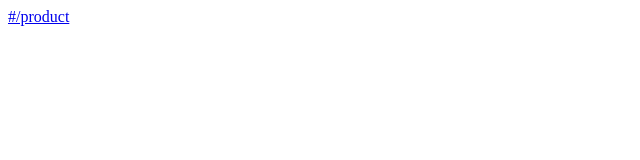
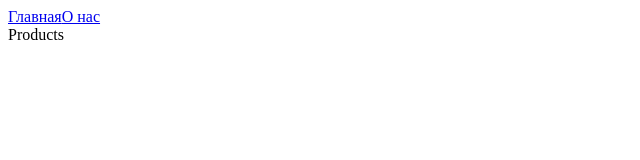
Before and after one commit to zavalitr12/pet-project, a website built with webpack: page src/index.html in a window 1280 px wide. Shown: the full height of the page, 0-640 px from the left. Built offline with nearby package versions, Linux system fonts and the light colour scheme.

Commit message:
router init

```diff
--- /dev/null
+++ b/src/about-us-page.js
@@ -0,0 +1,7 @@
+export function aboutUsPage() {
+    const el = document.createElement("div");
+
+    el.innerHTML = `<div>About us</div>`
+
+    return el
+}
--- /dev/null
+++ b/src/catalog-page.js
@@ -0,0 +1,7 @@
+export function catalogPage() {
+    const el = document.createElement("div");
+
+    el.innerHTML = `<div>Products</div>`
+
+    return el
+}
--- /dev/null
+++ b/src/error-page.js
@@ -0,0 +1,7 @@
+export function errorPage() {
+    const el = document.createElement("div");
+
+    el.innerHTML = `<div>404 not found</div>`
+
+    return el
+}
--- a/src/index.html
+++ b/src/index.html
@@ -7,6 +7,6 @@
     <title>Store</title>
 </head>
 <body>
-    <div id="app"></div>
+    <div id="root"></div>
 </body>
 </html>
--- a/src/index.js
+++ b/src/index.js
@@ -1,16 +1,28 @@
-import {router} from "./router.js";
+import { aboutUsPage } from "./about-us-page.js";
+import { catalogPage } from "./catalog-page.js";
+import { errorPage } from "./error-page.js";
+import { layout } from "./layout.js";
+import { router } from "./router.js";
 
 document.addEventListener("DOMContentLoaded", function () {
-    const rootElem = document.querySelector("#app");
+    const rootElem = document.querySelector("#root");
 
-    const link = document.createElement("a");
-    link.setAttribute("href", "#/product");
-    link.textContent = "#/product";
+    rootElem.appendChild(layout());
 
-    link.addEventListener("click", function (event) {
-        console.log(router);
+    router({
+        routes: [
+            {
+                path: "/",
+                component: catalogPage
+            },
+            {
+                path: "/aboutUs",
+                component: aboutUsPage
+            }
+        ],
+        rootElementSelector: ".layout-child",
+        errorPage: errorPage
     });
 
     rootElem.appendChild(link);
-    // comment
 });
--- /dev/null
+++ b/src/layout.js
@@ -0,0 +1,26 @@
+import { link } from "./router";
+
+export function layout() {
+    const el = document.createElement("div");
+    el.className = "layout";
+
+    const header = document.createElement("header");
+    header.appendChild(link({
+        class: "headerLink",
+        to: "/",
+        child: "Главная"
+    }));
+    header.appendChild(link({
+        class: "headerLink",
+        to: "/aboutUs",
+        child: "О нас"
+    }));
+
+    const page = document.createElement("div");
+    page.className = "layout-child";
+
+    el.append(header);
+    el.append(page);
+
+    return el;
+}
--- a/src/router.js
+++ b/src/router.js
@@ -1,3 +1,69 @@
-export const router = {
-    "/product": ""
+export const link = (options) => {
+    const linkEl = document.createElement("a");
+    linkEl.className = options.class ? options.class : "";
+    linkEl.href = options.to ? options.to : "";
+    linkEl.innerText = options.child;
+
+    linkEl.addEventListener("click", (event) => {
+        event.preventDefault();
+
+        if (window.location.pathname !== options.to) {
+            window.history.pushState(null, null, options.to);
+
+            const popstate = new PopStateEvent("popstate");
+            window.dispatchEvent(popstate);
+        }
+    });
+
+    return linkEl;
 }
+
+export const router = function (options) {
+    const { routes, rootElementSelector, errorPage } = options;
+
+    const rootElements = document.querySelectorAll(rootElementSelector);
+
+    if(rootElements.length === 0) {
+         throw new Error("can't find root element for router");
+    }
+
+    if (rootElements.length > 1) {
+        throw new Error("root element selector has to be unique for router");
+    }
+
+    const rootElement = rootElements[0];
+
+    const loadPathname = window.location.pathname;
+
+    const page = (routes.find(route => route.path === loadPathname) || {}).component;
+
+        rootElement.innerHTML = "";
+
+        if (!page) {
+            if (errorPage) {
+                rootElement.appendChild(errorPage());
+            } else {
+                rootElement.innerHTML = "404 page";
+            }
+        } else {
+            rootElement.appendChild(page());
+        }
+
+    window.addEventListener("popstate", (event) => {
+        const pathname = event.target.location.pathname;
+
+        const page = (routes.find(route => route.path === pathname) || {}).component;
+
+        rootElement.innerHTML = "";
+
+        if (!page) {
+            if (errorPage) {
+                rootElement.appendChild(errorPage());
+            } else {
+                rootElement.innerHTML = "404 page";
+            }
+        } else {
+            rootElement.appendChild(page());
+        }
+    });
+}
--- a/webpack.config.js
+++ b/webpack.config.js
@@ -13,6 +13,7 @@ module.exports = {
         static: {
             directory: path.join(__dirname, 'dist'),
         },
+        historyApiFallback: true,
         watchFiles: path.join(__dirname, 'src'),
         port: 9000,
     },
```
